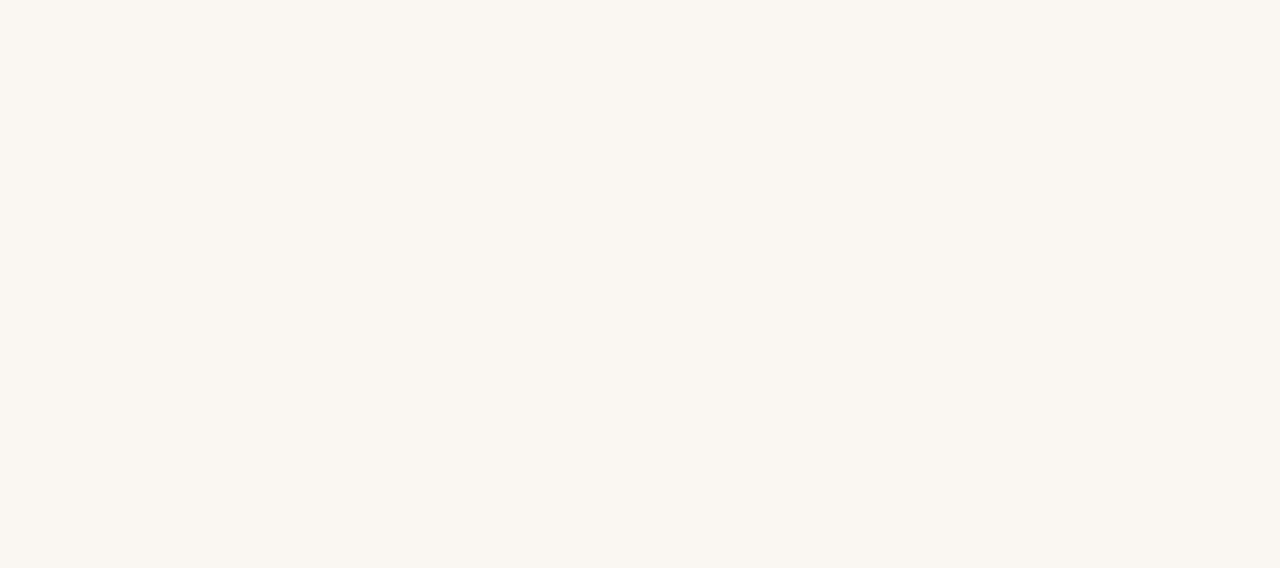
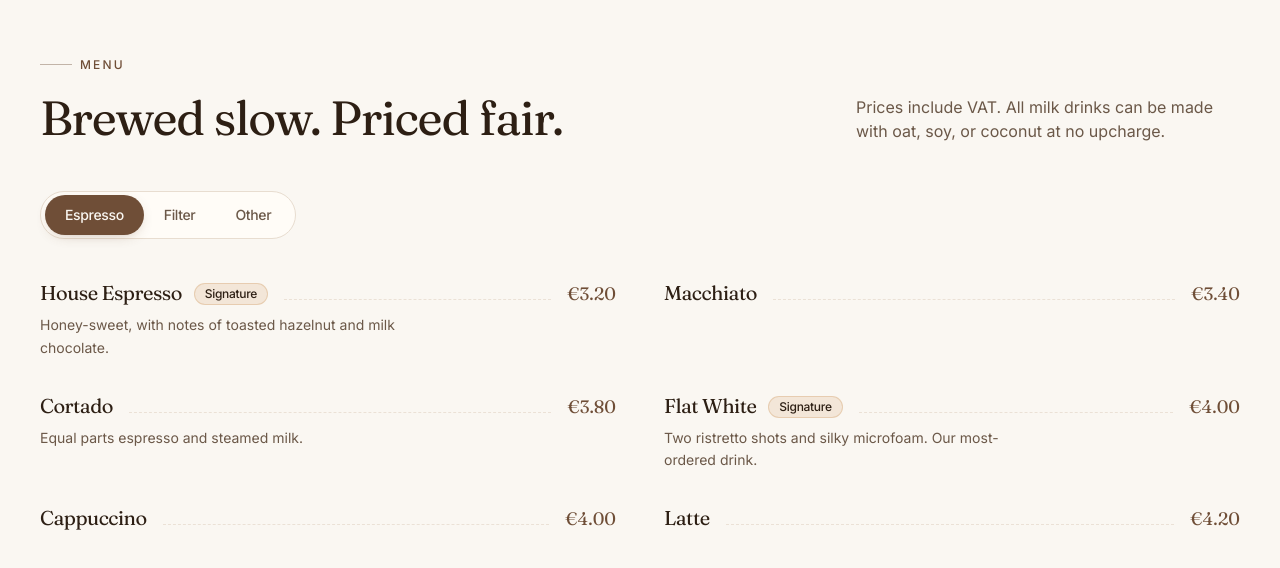
Before and after one commit to kkostia/CoffeeShop, a Next.js app: page / in a window 1280 px wide. Shown: the part 1866-2434 px from the top of the page. Before the commit the page ends 1785 px from the top, so only its background shows below. Built offline with nearby package versions, Linux system fonts and the light colour scheme.

Commit message:
feat(menu): tabbed menu — espresso/filter/other w/ dotted price lines

```diff
--- a/src/app/page.tsx
+++ b/src/app/page.tsx
@@ -1,6 +1,7 @@
 import { Navigation } from "@/components/site/navigation";
 import { Hero } from "@/components/site/hero";
 import { About } from "@/components/site/about";
+import { Menu } from "@/components/site/menu";
 
 export default function Home() {
   return (
@@ -9,6 +10,7 @@ export default function Home() {
       <main>
         <Hero />
         <About />
+        <Menu />
       </main>
     </>
   );
--- /dev/null
+++ b/src/components/site/menu.tsx
@@ -0,0 +1,85 @@
+"use client";
+
+import { Eyebrow, Section, SectionReveal } from "@/components/ui/section";
+import { Tabs, TabsContent, TabsList, TabsTrigger } from "@/components/ui/tabs";
+import { Badge } from "@/components/ui/badge";
+import { menu, type MenuItem } from "@/lib/cafe-data";
+import { formatEUR } from "@/lib/utils";
+
+const TABS = [
+  { value: "espresso", label: "Espresso", items: menu.espresso },
+  { value: "filter", label: "Filter", items: menu.filter },
+  { value: "other", label: "Other", items: menu.other },
+];
+
+export function Menu() {
+  return (
+    <Section id="menu">
+      <SectionReveal>
+        <div className="flex flex-col items-start gap-6 md:flex-row md:items-end md:justify-between">
+          <div>
+            <Eyebrow>Menu</Eyebrow>
+            <h2 className="mt-5 max-w-2xl font-display text-4xl leading-[1.05] tracking-tight text-foreground md:text-5xl">
+              Brewed slow. Priced fair.
+            </h2>
+          </div>
+          <p className="max-w-sm text-muted-foreground">
+            Prices include VAT. All milk drinks can be made with oat, soy, or
+            coconut at no upcharge.
+          </p>
+        </div>
+      </SectionReveal>
+
+      <SectionReveal delay={0.1}>
+        <Tabs defaultValue="espresso" className="mt-12">
+          <TabsList className="mb-2">
+            {TABS.map((tab) => (
+              <TabsTrigger key={tab.value} value={tab.value}>
+                {tab.label}
+              </TabsTrigger>
+            ))}
+          </TabsList>
+
+          {TABS.map((tab) => (
+            <TabsContent key={tab.value} value={tab.value}>
+              <ul className="grid gap-x-12 gap-y-8 md:grid-cols-2">
+                {tab.items.map((item) => (
+                  <MenuRow key={item.name} item={item} />
+                ))}
+              </ul>
+            </TabsContent>
+          ))}
+        </Tabs>
+      </SectionReveal>
+    </Section>
+  );
+}
+
+function MenuRow({ item }: { item: MenuItem }) {
+  return (
+    <li className="group">
+      <div className="flex items-baseline gap-3">
+        <span className="font-display text-xl tracking-tight text-foreground">
+          {item.name}
+        </span>
+        {item.signature ? (
+          <Badge variant="accent" className="translate-y-[-2px]">
+            Signature
+          </Badge>
+        ) : null}
+        <span
+          aria-hidden
+          className="mx-1 grow border-b border-dashed border-border/80 transition-colors duration-300 group-hover:border-primary/50"
+        />
+        <span className="font-display text-lg tabular-nums text-primary">
+          {formatEUR(item.price)}
+        </span>
+      </div>
+      {item.description ? (
+        <p className="mt-1.5 max-w-[42ch] text-sm leading-relaxed text-muted-foreground">
+          {item.description}
+        </p>
+      ) : null}
+    </li>
+  );
+}
```
